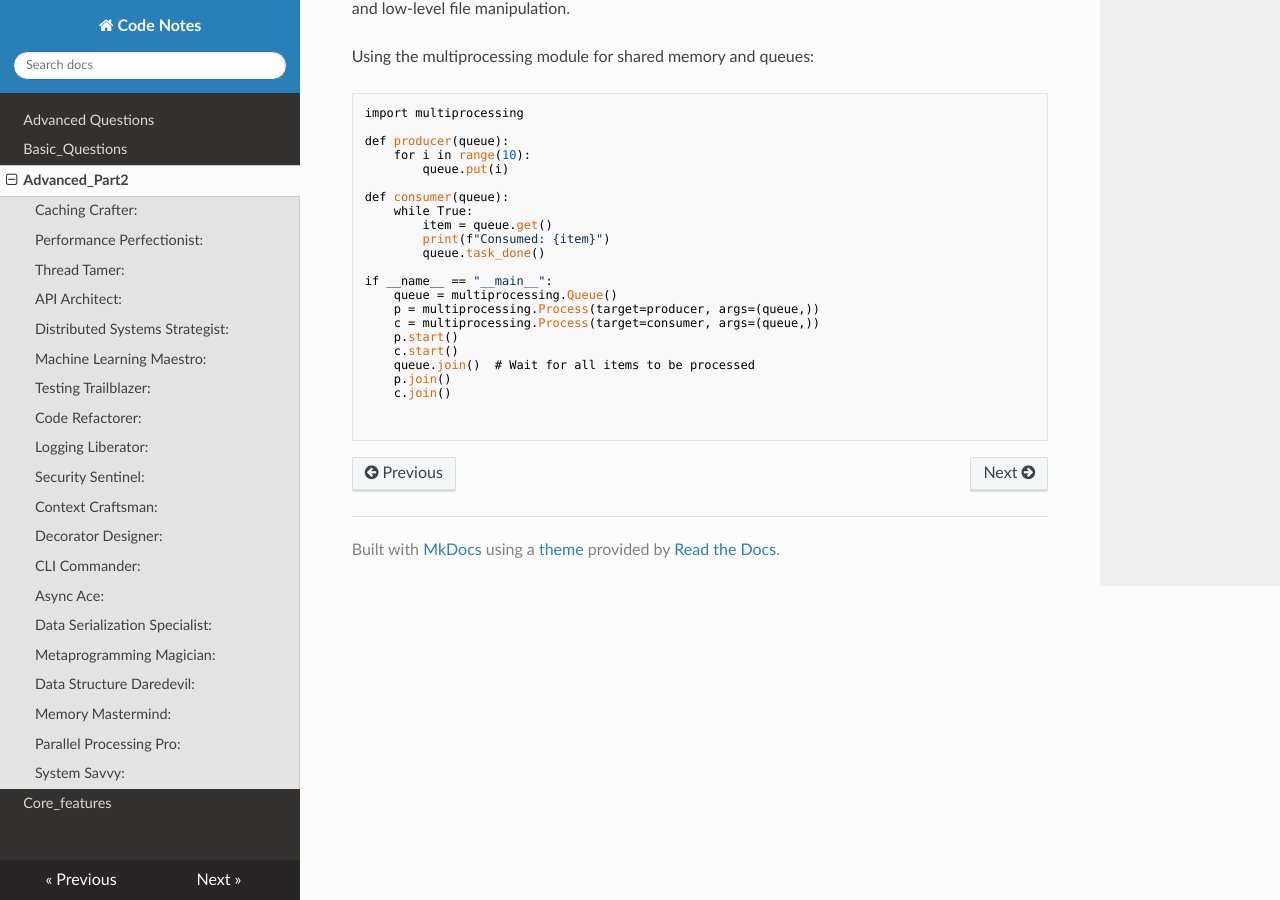
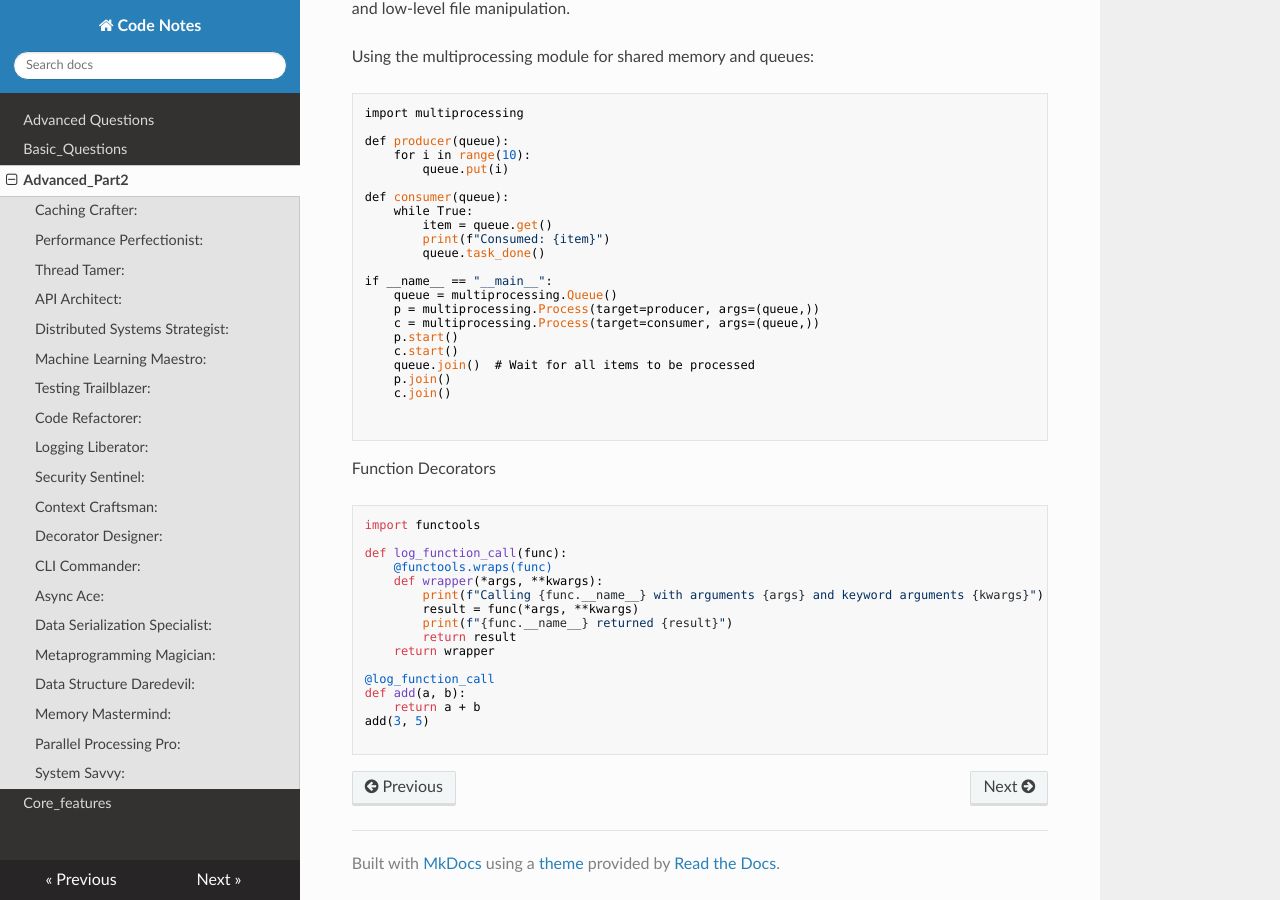
Before and after one commit to ThejaRoop/Python_Related, an MkDocs documentation site: the page built from docs/Advanced_Part2.md, in a window 1280 px wide and 900 px high, scrolled down 2579 px. Built offline with MkDocs 1.6.1, drawn with Linux system fonts in a browser that asks for light colours; nearby versions of some CDN libraries.

Commit message:
Update Advanced_Part2.md

````diff
--- a/docs/Advanced_Part2.md
+++ b/docs/Advanced_Part2.md
@@ -1,4 +1,8 @@
 #Code Notes
+
+
+
+
 
 ## Caching Crafter:
   Design a custom caching mechanism for frequently accessed data, considering invalidation strategies and eviction policies.
@@ -86,3 +90,23 @@ if __name__ == "__main__":
 
 
 ```
+
+Function Decorators
+```
+import functools
+
+def log_function_call(func):
+    @functools.wraps(func)
+    def wrapper(*args, **kwargs):
+        print(f"Calling {func.__name__} with arguments {args} and keyword arguments {kwargs}")
+        result = func(*args, **kwargs)
+        print(f"{func.__name__} returned {result}")
+        return result
+    return wrapper
+
+@log_function_call
+def add(a, b):
+    return a + b
+add(3, 5)
+
+```
````
